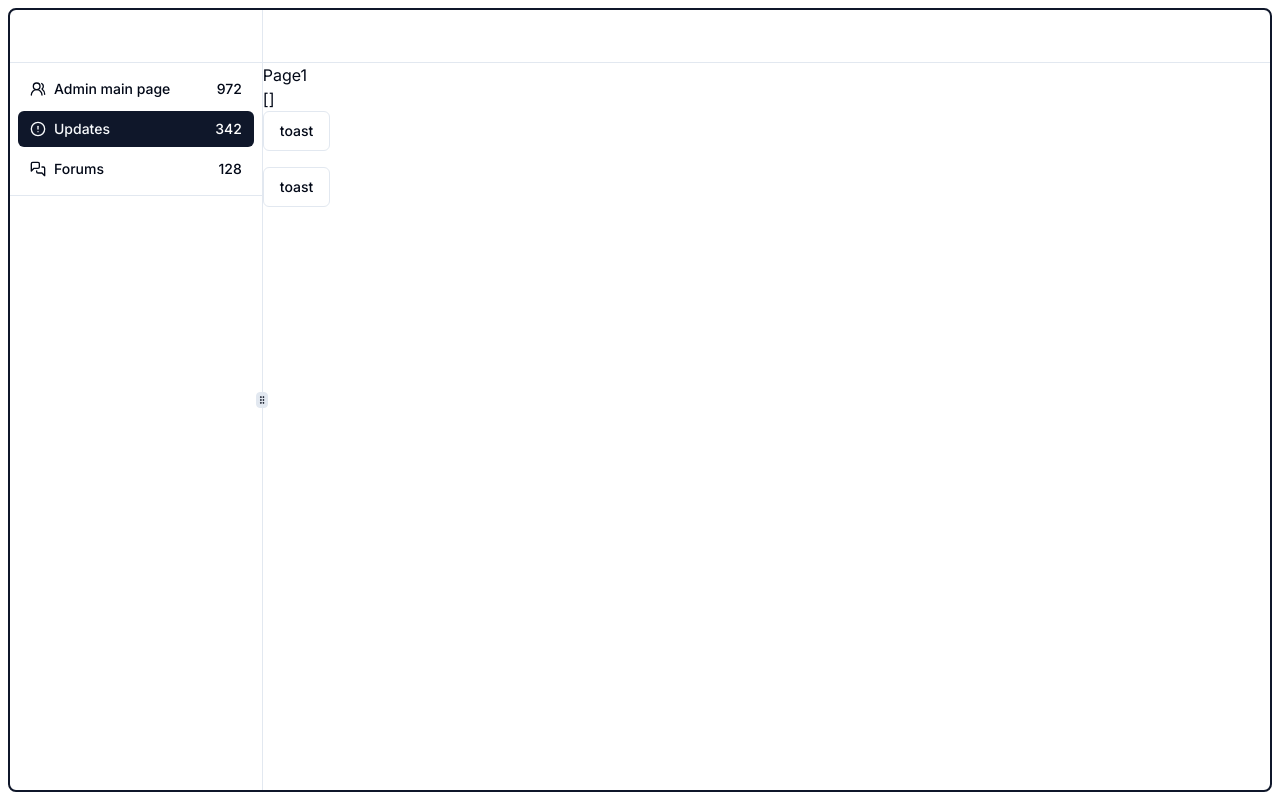
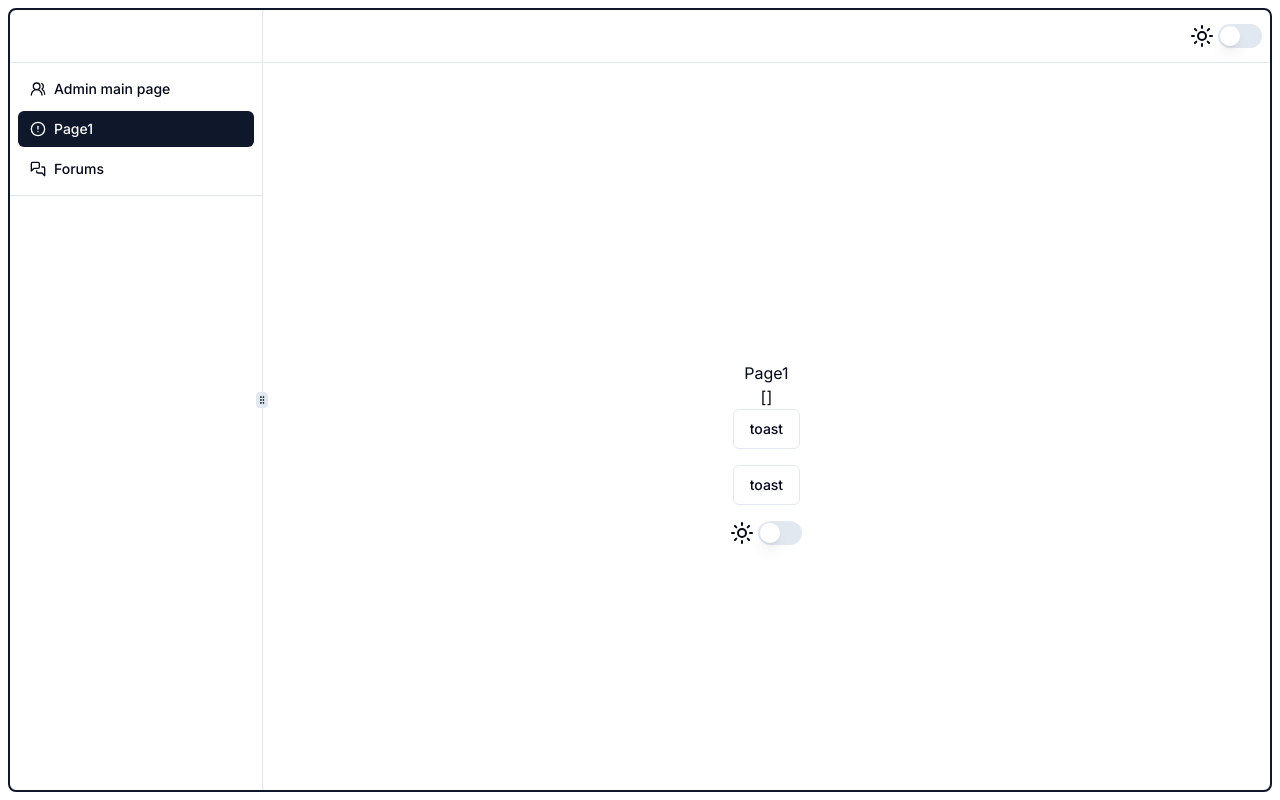
Before and after one commit to FFRfree/ts-fullstack-template, a Next.js app in the folder apps/web/: page /admin/page1 in a window 1280 px wide. Built offline with nearby package versions, Linux system fonts and the light colour scheme.

Commit message:
feat(client): add dark mode and switcher

```diff
--- a/apps/web/app/admin/layout.tsx
+++ b/apps/web/app/admin/layout.tsx
@@ -1,7 +1,9 @@
 "use client";
 import { SideMenu } from "@web/components/SideMenu";
 import { sidebarItems } from "./sidebar-config";
-import { TopMenu } from "@web/components/TopMenu";
+import { TopMenu } from "@web/app/admin/top-menu";
+import { ThemeSwitcher } from "./theme-switcher";
+import { Separator } from "@web/components/ui/separator";
 
 // export const metadata = {
 //   title: "后台管理",
@@ -21,7 +23,7 @@ export default function AdminLayout({
           items={sidebarItems}
         >
           <TopMenu />
-          <div className="admin-main-area">{children}</div>
+          <div className="admin-main-area h-full">{children}</div>
         </SideMenu>
       </div>
     </div>
--- a/apps/web/app/admin/page1/page.tsx
+++ b/apps/web/app/admin/page1/page.tsx
@@ -2,13 +2,15 @@
 
 import { Button } from "@web/components/ui/button";
 import { useToast } from "@web/components/ui/use-toast";
+import { useTheme } from "next-themes";
+import { ThemeSwitcher } from "../theme-switcher";
 
 export default function Page1() {
   const { toast, toasts } = useToast();
-  console.log(toasts);
+  const { setTheme } = useTheme();
 
   return (
-    <>
+    <div className=" h-full flex  flex-col justify-center items-center">
       <h1>Page1</h1>
       {JSON.stringify(toasts)}
       <p className="mb-4">
@@ -34,8 +36,11 @@ export default function Page1() {
         </Button>
       </p>
       <p className="mb-4">
-        <Button variant={"outline"}>toast</Button>
+        <Button variant={"outline"} onClick={() => setTheme("dark")}>
+          toast
+        </Button>
       </p>
-    </>
+      <ThemeSwitcher />
+    </div>
   );
 }
--- a/apps/web/app/admin/sidebar-config.ts
+++ b/apps/web/app/admin/sidebar-config.ts
@@ -11,21 +11,18 @@ export const sidebarItems: NavProps["links"] = [
   {
     key: "Admin main page",
     title: "Admin main page",
-    label: "972",
     icon: Users2,
     href: "/admin",
   },
   {
-    key: "Updates",
-    title: "Updates",
-    label: "342",
+    key: "Page1",
+    title: "Page1",
     icon: AlertCircle,
     href: "/admin/page1",
   },
   {
     key: "Forums",
     title: "Forums",
-    label: "128",
     icon: MessagesSquare,
   },
 ];
--- /dev/null
+++ b/apps/web/app/admin/theme-switcher.tsx
@@ -0,0 +1,21 @@
+import { Switch } from "@web/components/ui/switch";
+import { useTheme } from "next-themes";
+import * as React from "react";
+import { Moon, Sun } from "lucide-react";
+
+export interface IThemeSwitcherProps {}
+
+export function ThemeSwitcher(props: IThemeSwitcherProps) {
+  const { theme, themes, setTheme } = useTheme();
+
+  return (
+    <span className="flex ">
+      {theme === "dark" ? <Moon /> : <Sun />}
+      <Switch
+        className="ml-1"
+        checked={theme === "dark"}
+        onCheckedChange={(checked) => setTheme(checked ? "dark" : "light")}
+      />
+    </span>
+  );
+}
--- /dev/null
+++ b/apps/web/app/admin/top-menu.tsx
@@ -0,0 +1,20 @@
+import * as React from "react";
+import { Separator } from "../../components/ui/separator";
+import { ThemeSwitcher } from "./theme-switcher";
+
+export interface ITopMenuProps {}
+
+export function TopMenu(props: ITopMenuProps) {
+  return (
+    <>
+      <div className=" h-[52px] flex justify-between items-center px-2">
+        <div></div>
+        <div>
+          <Separator orientation="vertical" />
+          <ThemeSwitcher />
+        </div>
+      </div>
+      <Separator />
+    </>
+  );
+}
--- a/apps/web/app/layout.tsx
+++ b/apps/web/app/layout.tsx
@@ -1,6 +1,7 @@
 import { Toaster } from "@web/components/ui/toaster";
 import "./globals.css";
 import { Inter } from "next/font/google";
+import { ThemeProvider } from "@web/components/theme-provider";
 
 const inter = Inter({ subsets: ["latin"] });
 
@@ -17,7 +18,14 @@ export default function RootLayout({
   return (
     <html lang="en">
       <body className={inter.className}>
-        {children}
+        <ThemeProvider
+          attribute="class"
+          defaultTheme="system"
+          enableSystem
+          disableTransitionOnChange
+        >
+          {children}
+        </ThemeProvider>
         <>
           <Toaster />
         </>
--- a/apps/web/components/TopMenu.tsx
+++ /dev/null
@@ -1,13 +0,0 @@
-import * as React from "react";
-import { Separator } from "./ui/separator";
-
-export interface ITopMenuProps {}
-
-export function TopMenu(props: ITopMenuProps) {
-  return (
-    <>
-      <div className=" h-[52px] flex-row "></div>
-      <Separator />
-    </>
-  );
-}
--- /dev/null
+++ b/apps/web/components/theme-provider.tsx
@@ -0,0 +1,9 @@
+"use client";
+
+import * as React from "react";
+import { ThemeProvider as NextThemesProvider } from "next-themes";
+import { type ThemeProviderProps } from "next-themes/dist/types";
+
+export function ThemeProvider({ children, ...props }: ThemeProviderProps) {
+  return <NextThemesProvider {...props}>{children}</NextThemesProvider>;
+}
--- /dev/null
+++ b/apps/web/components/ui/switch.tsx
@@ -0,0 +1,29 @@
+"use client"
+
+import * as React from "react"
+import * as SwitchPrimitives from "@radix-ui/react-switch"
+
+import { cn } from "@web/lib/utils"
+
+const Switch = React.forwardRef<
+  React.ElementRef<typeof SwitchPrimitives.Root>,
+  React.ComponentPropsWithoutRef<typeof SwitchPrimitives.Root>
+>(({ className, ...props }, ref) => (
+  <SwitchPrimitives.Root
+    className={cn(
+      "peer inline-flex h-6 w-11 shrink-0 cursor-pointer items-center rounded-full border-2 border-transparent transition-colors focus-visible:outline-none focus-visible:ring-2 focus-visible:ring-ring focus-visible:ring-offset-2 focus-visible:ring-offset-background disabled:cursor-not-allowed disabled:opacity-50 data-[state=checked]:bg-primary data-[state=unchecked]:bg-input",
+      className
+    )}
+    {...props}
+    ref={ref}
+  >
+    <SwitchPrimitives.Thumb
+      className={cn(
+        "pointer-events-none block h-5 w-5 rounded-full bg-background shadow-lg ring-0 transition-transform data-[state=checked]:translate-x-5 data-[state=unchecked]:translate-x-0"
+      )}
+    />
+  </SwitchPrimitives.Root>
+))
+Switch.displayName = SwitchPrimitives.Root.displayName
+
+export { Switch }
--- a/apps/web/package.json
+++ b/apps/web/package.json
@@ -13,6 +13,7 @@
   "dependencies": {
     "@radix-ui/react-separator": "^1.0.3",
     "@radix-ui/react-slot": "^1.0.2",
+    "@radix-ui/react-switch": "^1.0.3",
     "@radix-ui/react-toast": "^1.1.5",
     "@radix-ui/react-tooltip": "^1.0.7",
     "@trpc/client": "^10.33.0",
@@ -27,6 +28,7 @@
     "eslint-config-next": "13.4.7",
     "lucide-react": "^0.306.0",
     "next": "14",
+    "next-themes": "^0.2.1",
     "postcss": "8.4.24",
     "react": "18.2.0",
     "react-dom": "18.2.0",
```
Also changed, not shown: 1 other file (tests, documents, lock files or other folders).
